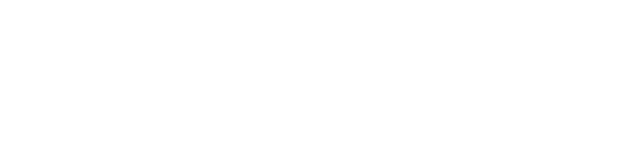
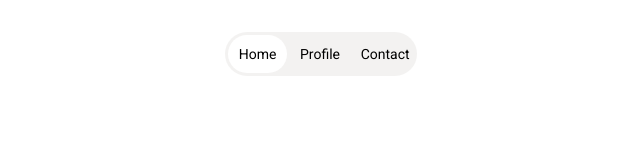
Before and after one commit to JG-0204/product-landing-page, a plain HTML site: page index.html in a window 1280 px wide. Shown: the whole page, without its empty margins (319-959 px from the left). Drawn offline with Linux system fonts and the light colour scheme.

Commit message:
Add and style navbar

```diff
--- a/index.html
+++ b/index.html
@@ -1,10 +1,20 @@
 <!DOCTYPE html>
-<html lang="en">
+<html lang="jp">
    <head>
       <meta charset="UTF-8" />
       <meta name="viewport" content="width=device-width, initial-scale=1.0" />
       <title>Landing Page</title>
       <link rel="stylesheet" href="styles.css" />
    </head>
-   <body></body>
+   <body>
+      <header>
+         <nav id="navbar">
+            <ul>
+               <li class="nav-link"><a href="#">Home</a></li>
+               <li class="nav-link"><a href="#">Profile</a></li>
+               <li class="nav-link"><a href="#">Contact</a></li>
+            </ul>
+         </nav>
+      </header>
+   </body>
 </html>
--- a/styles.css
+++ b/styles.css
@@ -1,3 +1,5 @@
+@import url('https://fonts.googleapis.com/css2?family=Roboto:wght@400&display=swap');
+
 *,
 *::before,
 *::after {
@@ -5,3 +7,48 @@
    margin: 0;
    padding: 0;
 }
+
+body {
+   min-height: 100vh;
+}
+
+#navbar {
+   background-color: #e8e5e480;
+   width: 15%;
+   padding: 3px;
+   border-radius: 2rem;
+   position: absolute;
+   margin-left: auto;
+   margin-right: auto;
+   left: 0;
+   right: 0;
+   text-align: center;
+   margin-top: 2rem;
+}
+
+#navbar ul {
+   list-style-type: none;
+   display: flex;
+   gap: 3px;
+   place-content: center;
+}
+
+#navbar .nav-link {
+   width: 33%;
+   padding: 0.7em 0.5em;
+   border-radius: 20px;
+}
+
+#navbar .nav-link:first-child {
+   background-color: #ffffff;
+}
+
+#navbar .nav-link a {
+   text-decoration: none;
+   color: #000000;
+   font-size: 14px;
+   height: 100%;
+   width: 100%;
+   display: block;
+   font-family: 'Roboto', sans-serif;
+}
```
